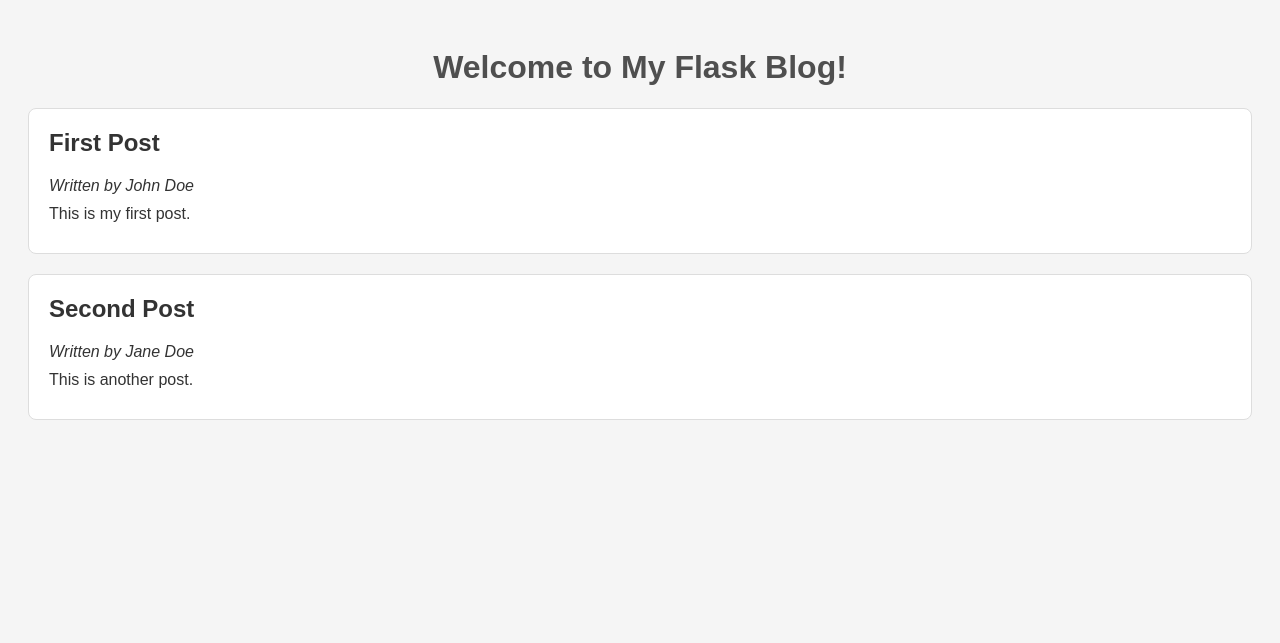
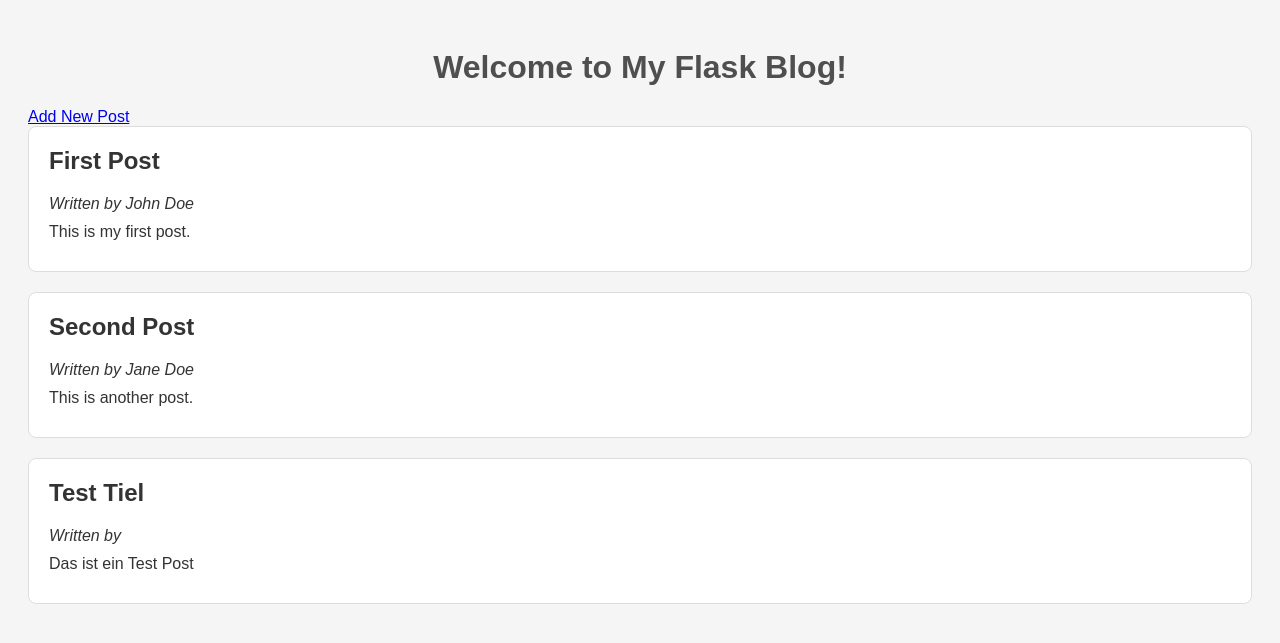
Before and after one commit to martenzoe/flask_blog, a Flask app: page / in a window 1280 px wide. Shown: the top 643 px of the page. Run offline with Flask 3, Linux system fonts and the light colour scheme.

Commit message:
Added the add blog post functionality

```diff
--- a/app.py
+++ b/app.py
@@ -1,17 +1,43 @@
-from flask import Flask, render_template, json
+from flask import Flask, render_template, json, request, redirect, url_for
 import json
 
 app = Flask(__name__)
 
+# Blog-Beiträge aus der JSON-Datei lesen
+with open('blog_posts.json', 'r') as file:
+    blog_posts = json.load(file)
 
 @app.route('/')
 def index():
-    # Blog-Beiträge aus der JSON-Datei lesen
-    with open('blog_posts.json', 'r') as file:
-        blog_posts = json.load(file)
-
     return render_template('index.html', posts=blog_posts)
 
+@app.route('/add', methods=['GET', 'POST'])
+def add():
+    global blog_posts
+    if request.method == 'POST':
+        title = request.form.get('title')
+        content = request.form.get('content')
+
+        # Generieren einer eindeutigen ID
+        new_id = max([post['id'] for post in blog_posts], default=0) + 1
+
+        # Neuen Blog-Beitrag erstellen
+        new_post = {
+            'id': new_id,
+            'title': title,
+            'content': content
+        }
+
+        # Beitrag zur Liste hinzufügen
+        blog_posts.append(new_post)
+
+        # Speichern der aktualisierten blog_posts in der JSON-Datei
+        with open('blog_posts.json', 'w') as file:
+            json.dump(blog_posts, file, indent=4)
+
+        return redirect(url_for('index'))
+
+    return render_template('add.html')
 
 if __name__ == '__main__':
     app.run(host="0.0.0.0", port=5001, debug=True)
--- a/blog_posts.json
+++ b/blog_posts.json
@@ -1,4 +1,19 @@
 [
-    {"id": 1, "author": "John Doe", "title": "First Post", "content": "This is my first post."},
-    {"id": 2, "author": "Jane Doe", "title": "Second Post", "content": "This is another post."}
+    {
+        "id": 1,
+        "author": "John Doe",
+        "title": "First Post",
+        "content": "This is my first post."
+    },
+    {
+        "id": 2,
+        "author": "Jane Doe",
+        "title": "Second Post",
+        "content": "This is another post."
+    },
+    {
+        "id": 3,
+        "title": "Test Tiel",
+        "content": "Das ist ein Test Post"
+    }
 ]
--- a/templates/index.html
+++ b/templates/index.html
@@ -8,6 +8,7 @@
 </head>
 <body>
     <h1>Welcome to My Flask Blog!</h1>
+    <a href="{{ url_for('add') }}">Add New Post</a>
     {% for post in posts %}
     <div class="post">
         <h2>{{ post.title }}</h2>
```
Also changed, not shown: templates/add.html (added, +19 -0 lines).
